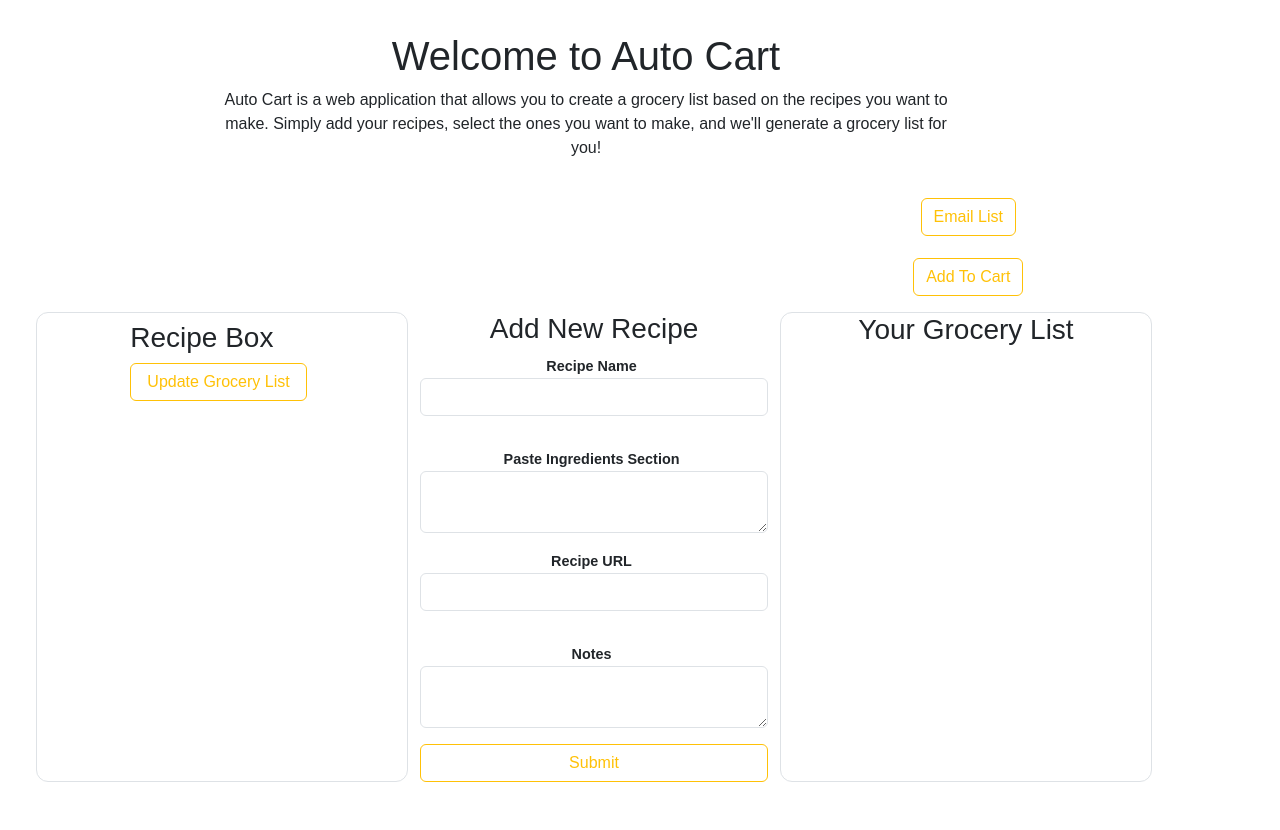
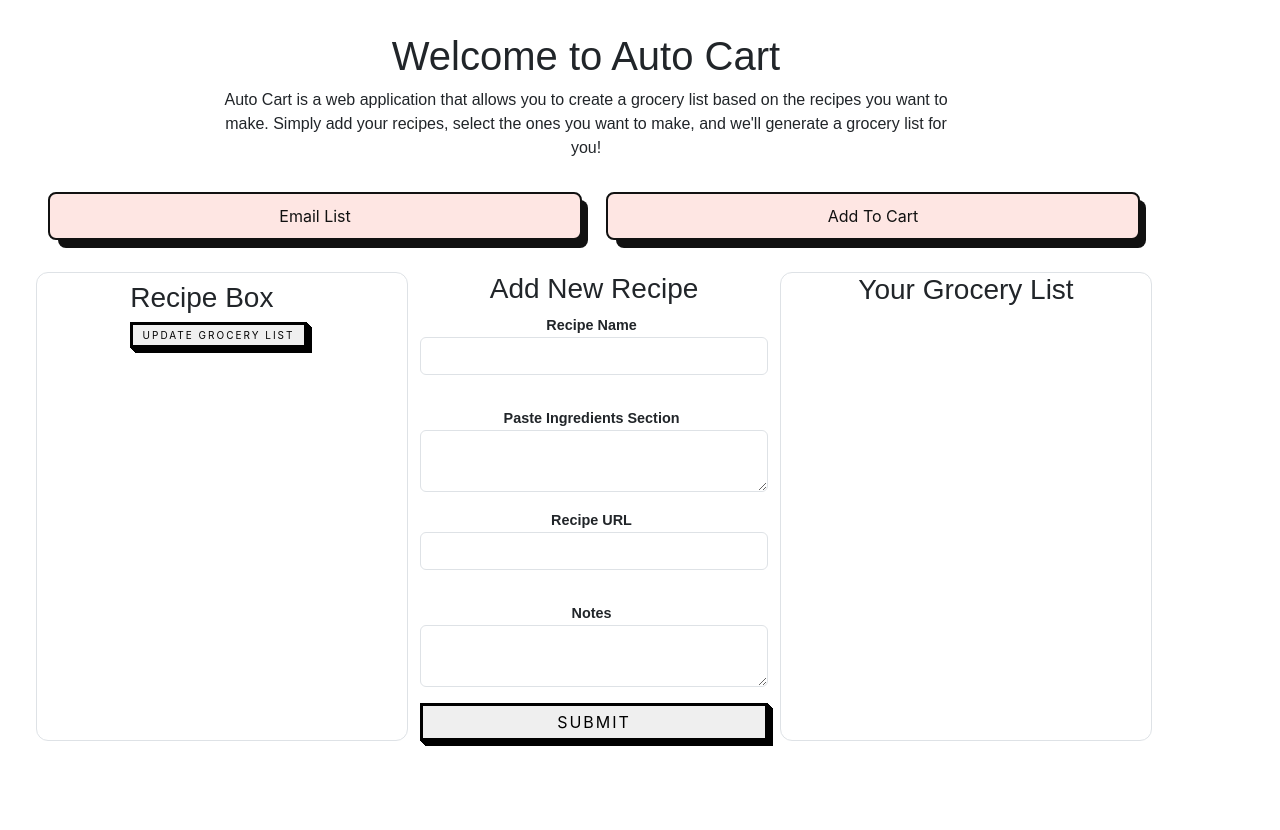
Before and after one commit to ElleWhiteDev/Auto-Cart, a Flask app: page / in a window 1280 px wide. Shown: the part 61-891 px from the top of the page. After the commit the page ends 850 px from the top, so only its background shows below. Run offline with Flask 3, Linux system fonts and the light colour scheme; some libraries are stand-ins or nearby versions.

Commit message:
Button update

```diff
--- a/static/stylesheets/style.css
+++ b/static/stylesheets/style.css
@@ -262,3 +262,111 @@ nav {
 }
 
 /* responsive queries for tightening things up for mobile. */
+
+
+/* CSS */
+.button-56 {
+  align-items: center;
+  background-color: #fee6e3;
+  border: 2px solid #111;
+  border-radius: 8px;
+  box-sizing: border-box;
+  color: #111;
+  cursor: pointer;
+  display: flex;
+  font-family: Inter,sans-serif;
+  font-size: 16px;
+  height: 48px;
+  justify-content: center;
+  line-height: 24px;
+  max-width: 100%;
+  padding: 0 25px;
+  position: relative;
+  text-align: center;
+  text-decoration: none;
+  user-select: none;
+  -webkit-user-select: none;
+  touch-action: manipulation;
+}
+
+.button-56:after {
+  background-color: #111;
+  border-radius: 8px;
+  content: "";
+  display: block;
+  height: 48px;
+  left: 0;
+  width: 100%;
+  position: absolute;
+  top: -2px;
+  transform: translate(8px, 8px);
+  transition: transform .2s ease-out;
+  z-index: -1;
+}
+
+.button-56:hover:after {
+  transform: translate(0, 0);
+}
+
+.button-56:active {
+  background-color: #ffdeda;
+  outline: 0;
+}
+
+.button-56:hover {
+  outline: 0;
+}
+
+@media (min-width: 768px) {
+  .button-56 {
+    padding: 0 40px;
+  }
+}
+
+
+/* CSS */
+.button-54 {
+  font-family: Inter,sans-serif;
+  font-size: 16px;
+  letter-spacing: 2px;
+  text-decoration: none;
+  text-transform: uppercase;
+  color: #000;
+  cursor: pointer;
+  border: 3px solid;
+  padding: 0.25em 0.5em;
+  box-shadow: 1px 1px 0px 0px, 2px 2px 0px 0px, 3px 3px 0px 0px, 4px 4px 0px 0px, 5px 5px 0px 0px;
+  position: relative;
+  user-select: none;
+  -webkit-user-select: none;
+  touch-action: manipulation;
+}
+
+.button-54:active {
+  box-shadow: 0px 0px 0px 0px;
+  top: 5px;
+  left: 5px;
+}
+
+@media (min-width: 768px) {
+  .button-54 {
+    padding: 0.25em 0.75em;
+  }
+}
+
+.button-54-smaller {
+  font-family: Inter,sans-serif;
+  font-size: 10px;
+  letter-spacing: 2px;
+  text-decoration: none;
+  text-transform: uppercase;
+  color: #000;
+  cursor: pointer;
+  border: 3px solid;
+  padding: 0.25em 0.5em;
+  box-shadow: 1px 1px 0px 0px, 2px 2px 0px 0px, 3px 3px 0px 0px, 4px 4px 0px 0px, 5px 5px 0px 0px;
+  position: relative;
+  user-select: none;
+  -webkit-user-select: none;
+  touch-action: manipulation;
+}
--- a/templates/index.html
+++ b/templates/index.html
@@ -13,22 +13,16 @@ content %}
 			</p>
 		</div>
 	</div>
-	<div class="export-btn">
-		<a
-			class="btn btn-outline-warning"
-			href="#email-modal"
-			id="modal-closed"
-			>Email List</a
-		>
-	</div>
-		<div class="export-btn">
-		<a
-			class="btn btn-outline-warning"
-			href="{{ url_for('kroger_authenticate') }}"
-			id="modal-closed"
-			>Add To Cart</a
-		>
-	</div>
+<div class="container">
+    <div class="row justify-content-center">
+        <div class="col-6">
+            <a class="button-56" href="#email-modal" id="modal-closed">Email List</a>
+        </div>
+        <div class="col-6">
+            <a class="button-56" href="{{ url_for('kroger_authenticate') }}" id="modal-closed">Add To Cart</a>
+        </div>
+    </div>
+</div>
 	<div class="container">
 		<div class="row justify-content-center">
 			<!-- Current Recipes Column -->
@@ -53,7 +47,7 @@ content %}
 						{{ recipe.name }}
 					</div>
 					{% endfor %}
-					<button type="submit" class="btn btn-outline-warning">
+					<button type="submit" class="button-54-smaller">
 						Update Grocery List
 					</button>
 				</form>
@@ -72,7 +66,7 @@ content %}
 						{% endfor %}
 					</p>
 					{% endfor %}
-					<button type="submit" class="btn btn-outline-warning">Submit</button>
+					<button type="submit" class="button-54">Submit</button>
 				</form>
 			</div>
 
```
